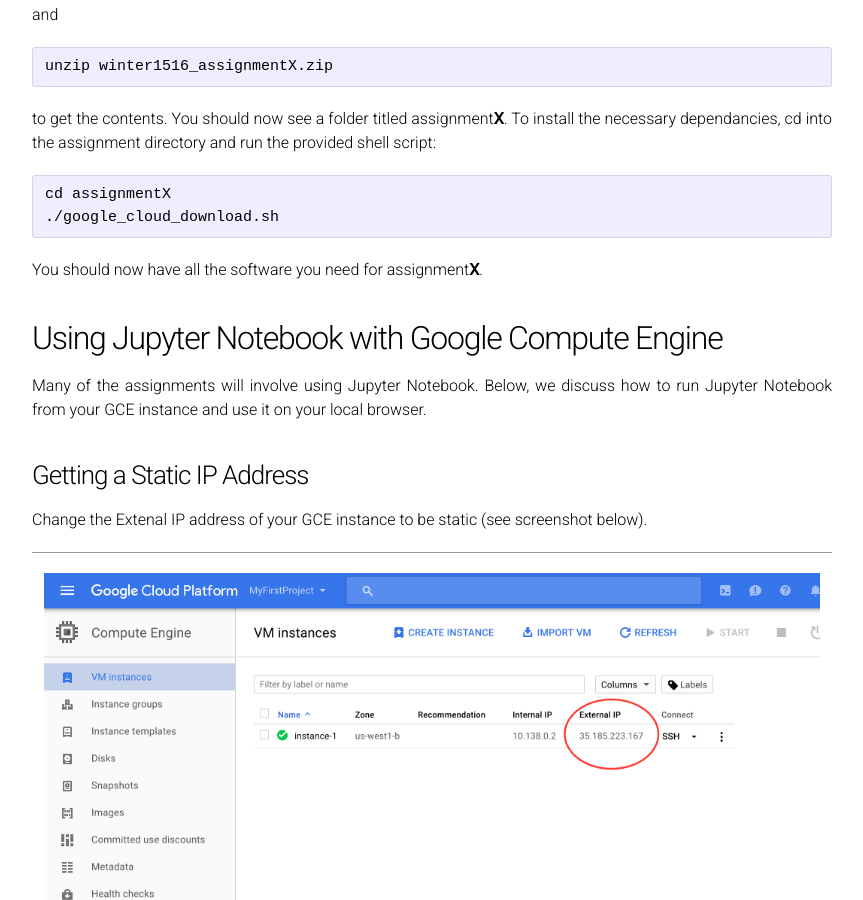
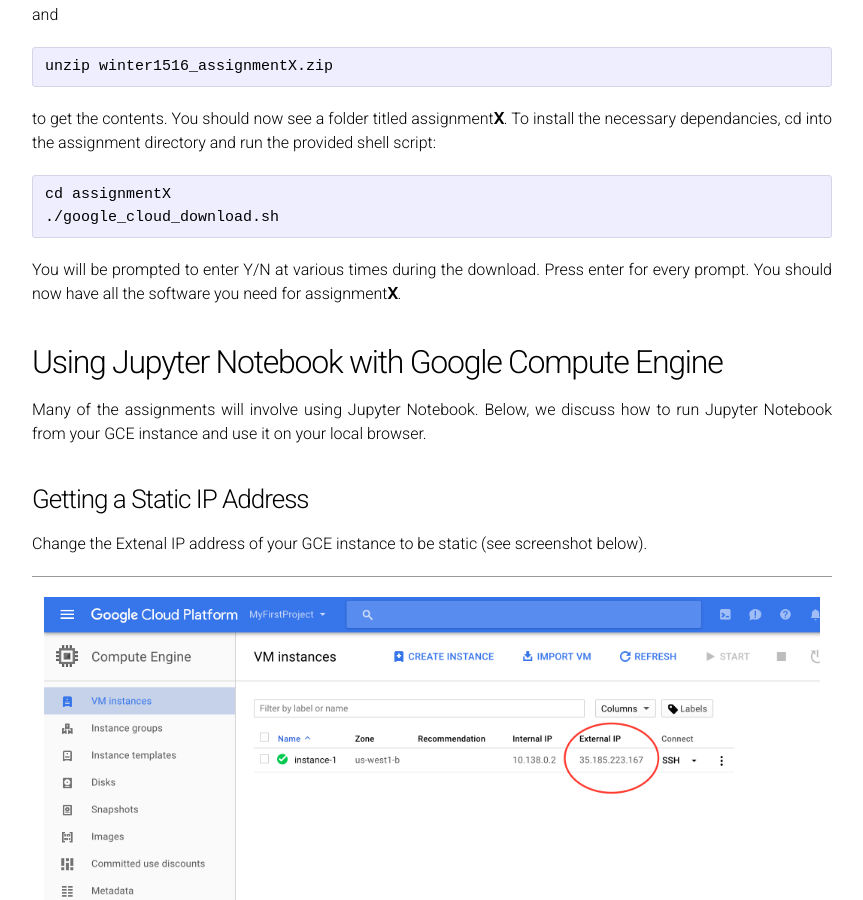
Before and after one commit to cs231n/cs231n.github.io, a Jekyll site: the page built from google_cloud_tutorial.md, in a window 1280 px wide and 900 px high, scrolled down 5532 px. Shown: the whole window, without its empty margins (208-1071 px from the left). Built offline with Jekyll 4.4.1, drawn with Linux system fonts in a browser that asks for light colours.

Commit message:
update with answering prompts

````diff
--- a/google_cloud_tutorial.md
+++ b/google_cloud_tutorial.md
@@ -84,7 +84,7 @@
 ./google_cloud_download.sh
 ```
 
-You should now have all the software you need for assignment**X**.
+You will be prompted to enter Y/N at various times during the download. Press enter for every prompt. You should now have all the software you need for assignment**X**.
 
 ## Using Jupyter Notebook with Google Compute Engine ##
 Many of the assignments will involve using Jupyter Notebook. Below, we discuss how to run Jupyter Notebook from your GCE instance and use it on your local browser.
````
